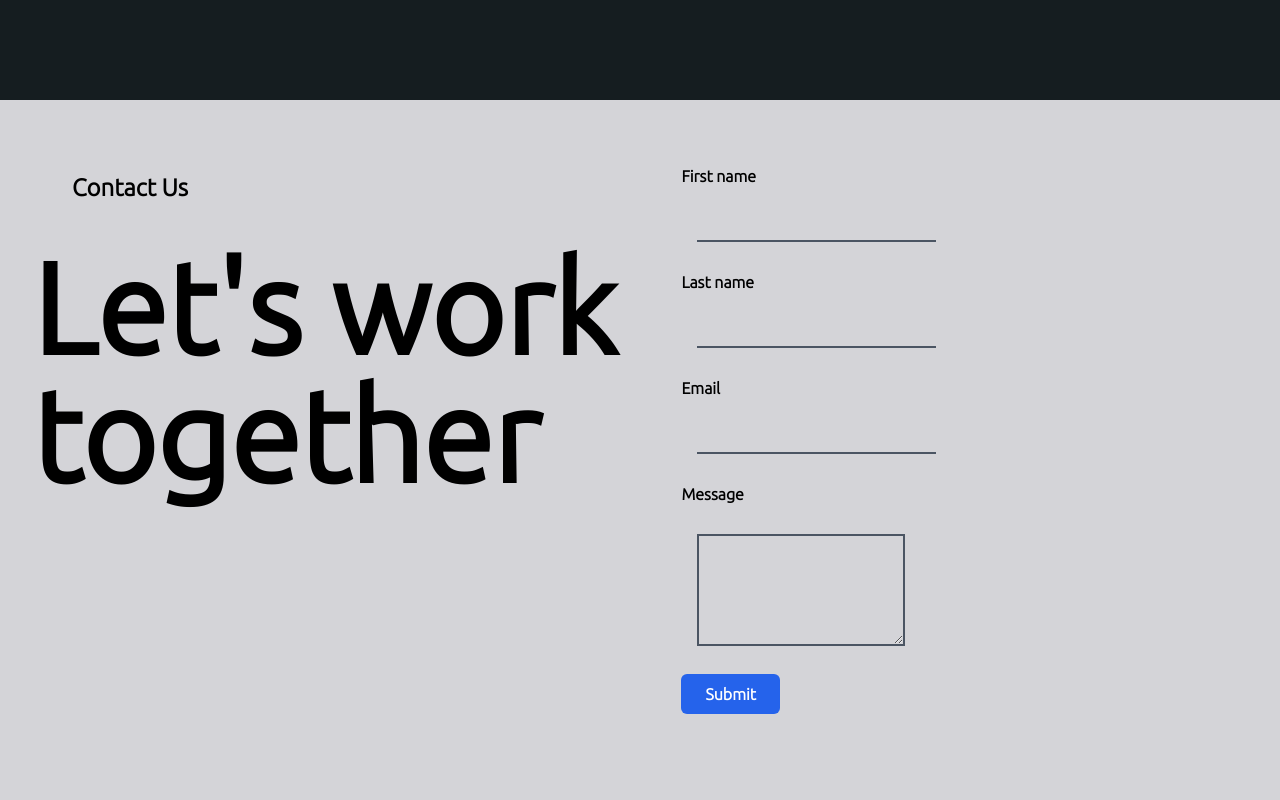
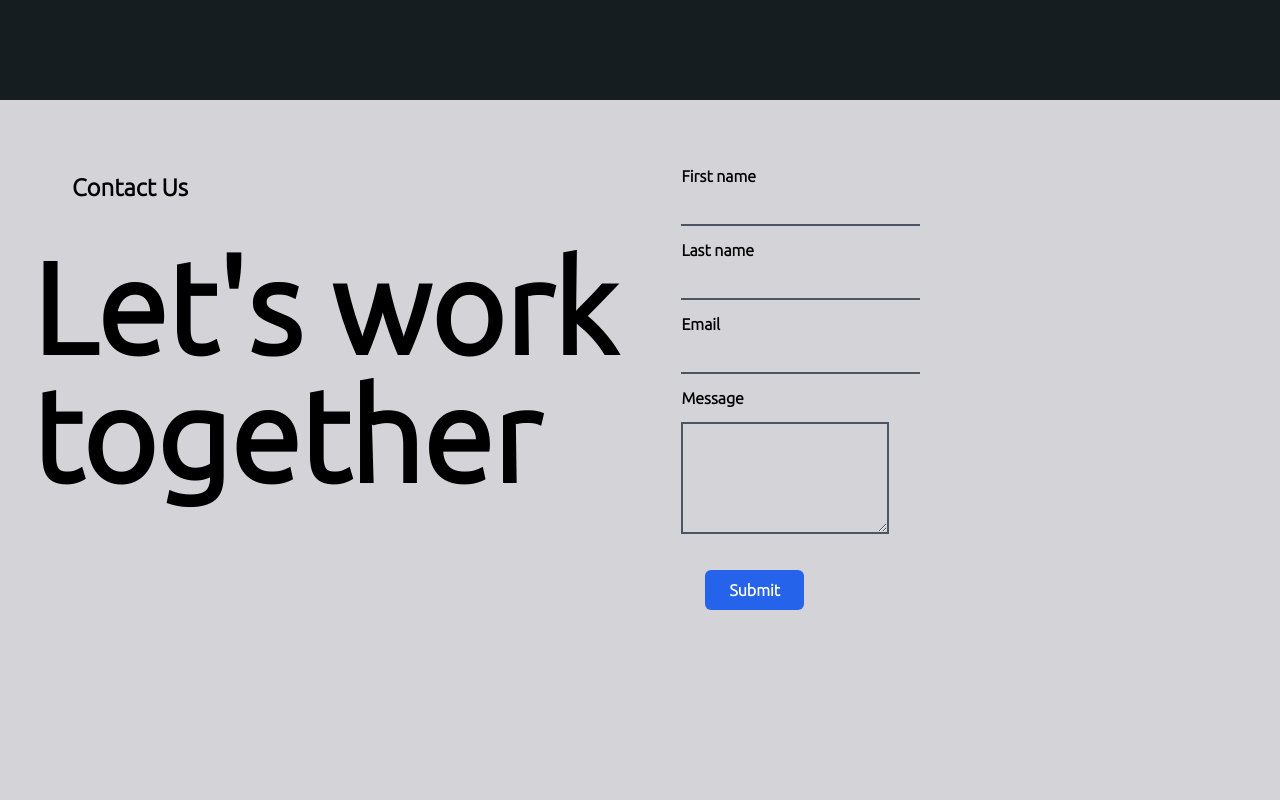
Before and after one commit to Shivikagarg999/NWS, a React (Vite) app: page /contact in a window 1280 px wide. Shown: the part 540-1340 px from the top of the page. Built offline with nearby package versions, Linux system fonts and the light colour scheme.

Commit message:
contctUpdate

```diff
--- a/src/components/Contact.jsx
+++ b/src/components/Contact.jsx
@@ -55,6 +55,25 @@
       />
       {/* contact part */}
       <div className='min-h-screen w-full lg:flex gap-5 p-8 text-black bg-zinc-300'>
+  <div className='w-[50%]'>
+    <h2 className='font-semibold text-2xl m-10'>Contact Us</h2>
+    <h1 className='font-bold text-4xl lg:text-9xl'>Let's work together</h1>
+  </div>
+  <div className='w-[50%] p-8'>
+    <form ref={form} onSubmit={sendEmail} className='flex flex-col items-start gap-3 justify-start'>
+      <label className='font-semibold'>First name</label>
+      <input type='text' name='from_name' required className='bg-transparent block outline-none border-b-2 border-gray-600' />
+      <label className='font-semibold'>Last name</label>
+      <input type='text' name='last_name' required className='bg-transparent block outline-none border-b-2 border-gray-600' />
+      <label className='font-semibold'>Email</label>
+      <input type='email' name='from_email' required className='bg-transparent block outline-none border-b-2 border-gray-600' />
+      <label className='font-semibold'>Message</label>
+      <textarea name='message' required className='bg-transparent block outline-none border-2 h-28 border-gray-600'></textarea>
+      <button type='submit' className='bg-blue-600 px-6 py-2 rounded-md m-6 text-white font-extrabold'>Submit</button>
+    </form>
+  </div>
+</div>
+<div className='min-h-screen w-full lg:flex gap-5 p-8 text-black bg-zinc-300'>
         <div className='w-[50%]'>
           <h2 className='font-semibold text-2xl m-10 '>Contact Us</h2>
           <h1 className='font-bold text-4xl lg:text-9xl'>Let's work together</h1>
```
